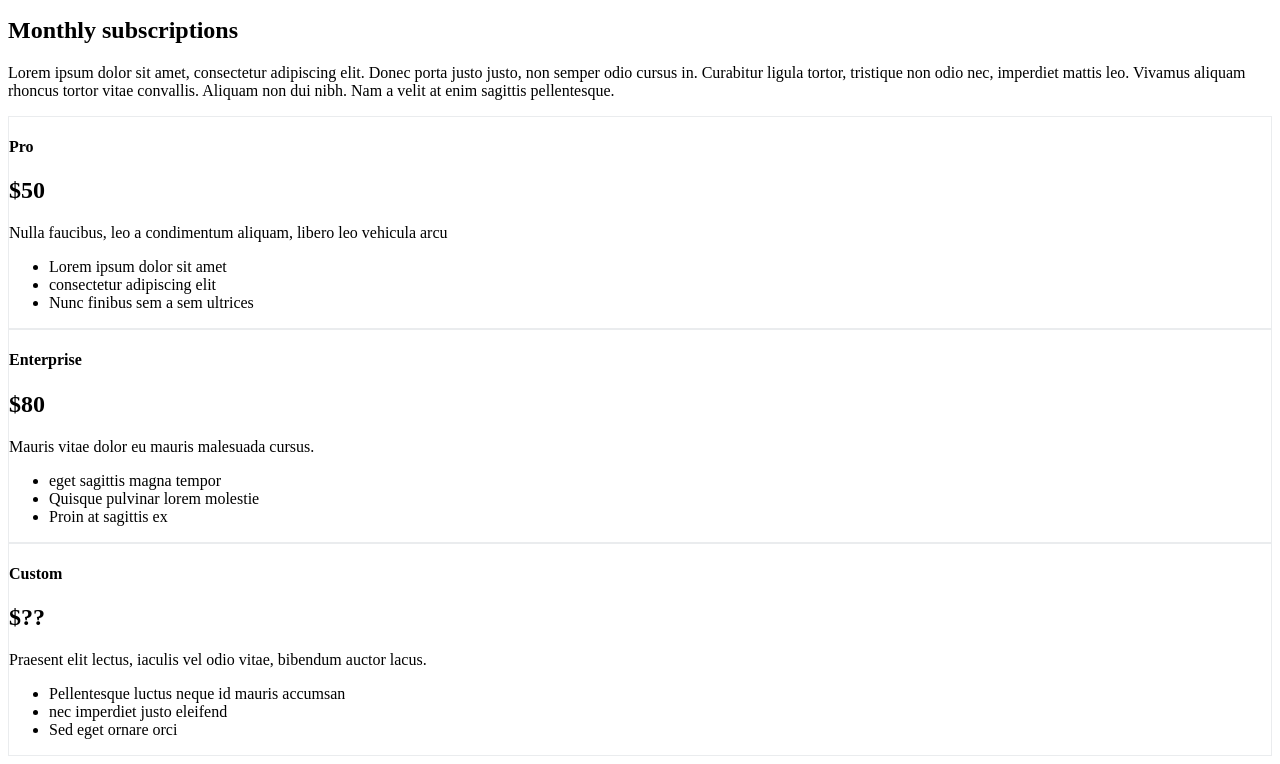
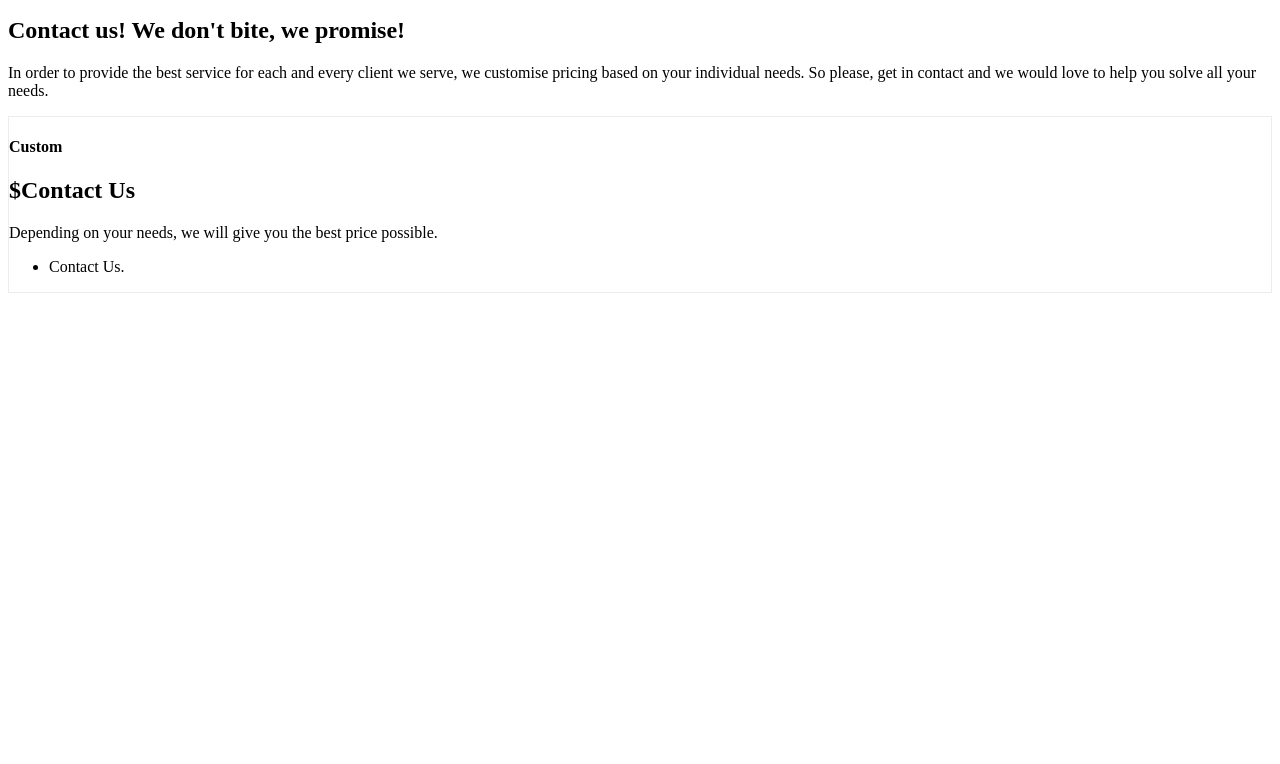
Before and after one commit to JohnVonNeumann/activo, a Gatsby site: page /pricing in a window 1280 px wide. Shown: the part 50-814 px from the top of the page. Built offline with nearby package versions, Linux system fonts and the light colour scheme; Gatsby itself is replaced by a stand-in of ours; some packages are replaced by stand-ins of ours.

Commit message:
Update Pages “pricing”

```diff
--- a/src/pages/pricing/index.md
+++ b/src/pages/pricing/index.md
@@ -1,39 +1,22 @@
 ---
 templateKey: pricing-page
 title: Pricing
-meta_title: Pricing | Gatsby Starter Business
-meta_description: >-
-  Cum sociis natoque penatibus et magnis dis parturient montes, nascetur
-  ridiculus mus. Aenean eu leo quam. Pellentesque ornare sem lacinia quam
-  venenatis vestibulum. Sed posuere consectetur est at lobortis. Cras mattis
-  consectetur purus sit amet fermentum.
+image: /img/tutorials.png
 pricing:
   description: >-
-    Lorem ipsum dolor sit amet, consectetur adipiscing elit. Donec porta justo justo,
-    non semper odio cursus in. Curabitur ligula tortor, tristique non odio nec, imperdiet
-    mattis leo. Vivamus aliquam rhoncus tortor vitae convallis. Aliquam non dui nibh. Nam
-    a velit at enim sagittis pellentesque.
-  heading: Monthly subscriptions
+    In order to provide the best service for each and every client we serve, we
+    customise pricing based on your individual needs. So please, get in contact
+    and we would love to help you solve all your needs.
+  heading: 'Contact us! We don''t bite, we promise!'
   plans:
-    - description: Nulla faucibus, leo a condimentum aliquam, libero leo vehicula arcu
+    - description: 'Depending on your needs, we will give you the best price possible.'
       items:
-        - Lorem ipsum dolor sit amet
-        - consectetur adipiscing elit
-        - Nunc finibus sem a sem ultrices
-      plan: Pro
-      price: '50'
-    - description: Mauris vitae dolor eu mauris malesuada cursus.
-      items:
-        - eget sagittis magna tempor
-        - Quisque pulvinar lorem molestie
-        - Proin at sagittis ex
-      plan: Enterprise
-      price: '80'
-    - description: Praesent elit lectus, iaculis vel odio vitae, bibendum auctor lacus.
-      items:
-        - Pellentesque luctus neque id mauris accumsan
-        - nec imperdiet justo eleifend
-        - Sed eget ornare orci
+        - Contact Us.
       plan: Custom
-      price: '??'
+      price: Contact Us
+meta_title: Pricing | Activo Maintenance Products
+meta_description: >-
+  In order to provide the best service for each and every client we serve, we
+  customise pricing based on your individual needs. So please, get in contact
+  and we would love to help you solve all your needs.
 ---
```
